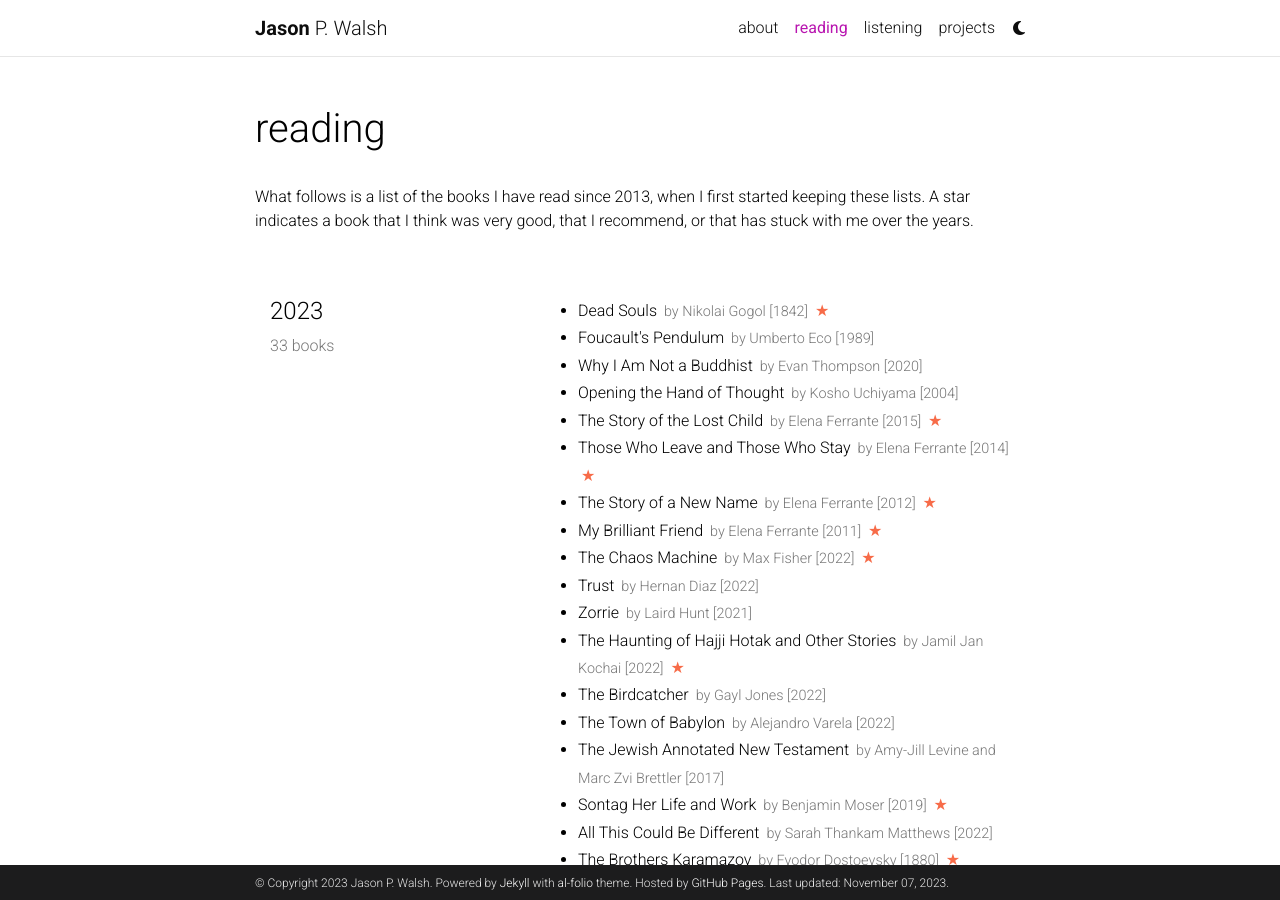
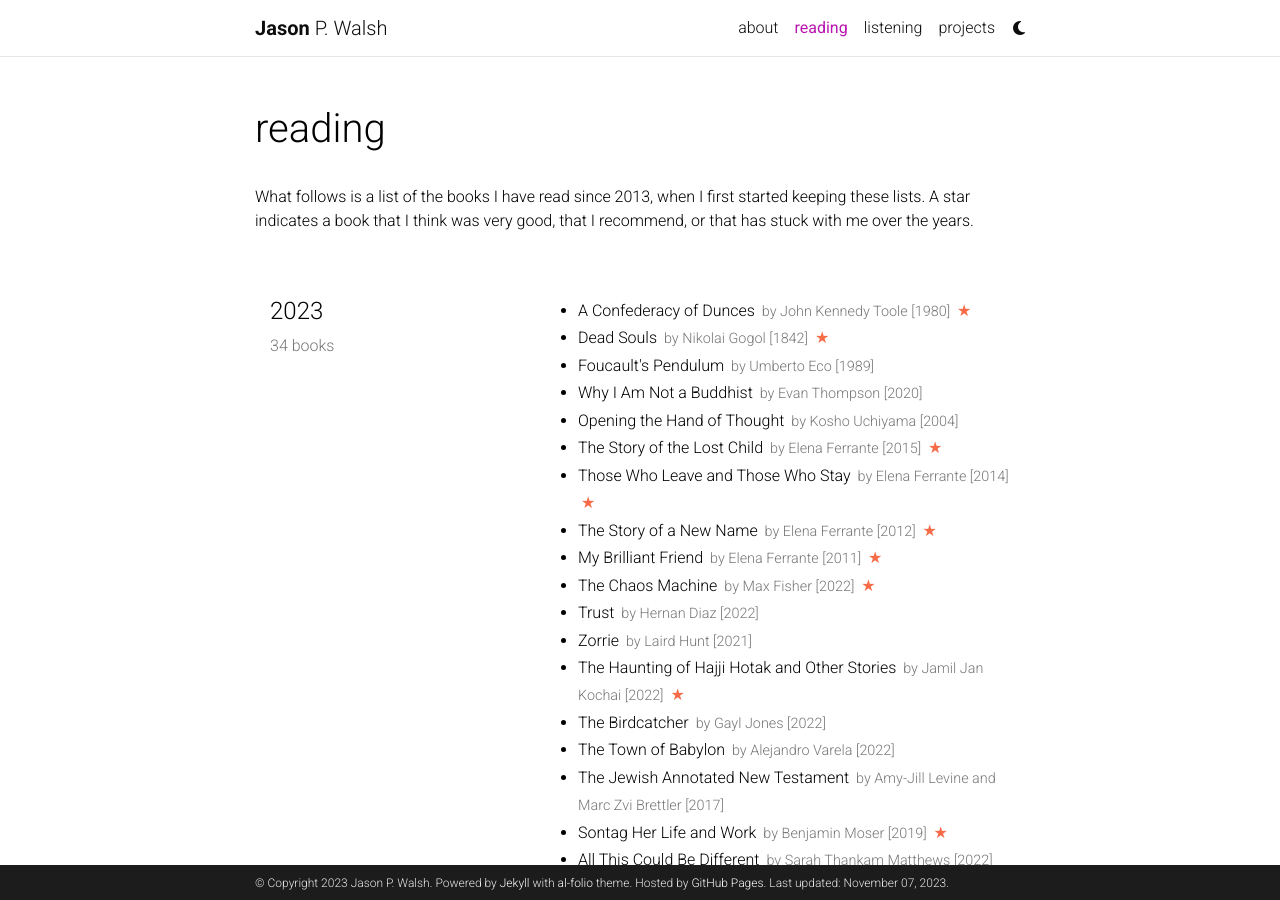
Before and after one commit to jwals23/jwals23.github.io, a Jekyll site: the page built from _pages/reading.md, in a window 1280 px wide and 900 px high. Built offline with Jekyll 4.4.1, drawn with Linux system fonts in a browser that asks for light colours; comment, search, counter and statistics services are not loaded; a style sheet for code colours, icons or effects is not loaded.

Commit message:
Adding Confederacy of Dunces

```diff
--- a/_data/reading.yml
+++ b/_data/reading.yml
@@ -1,6 +1,11 @@
 list:
   - year: "2023"
     books:
+      - title: A Confederacy of Dunces
+        author: John Kennedy Toole
+        year: 1980
+        star: yes
+
       - title: Dead Souls
         author: Nikolai Gogol
         year: 1842
```
